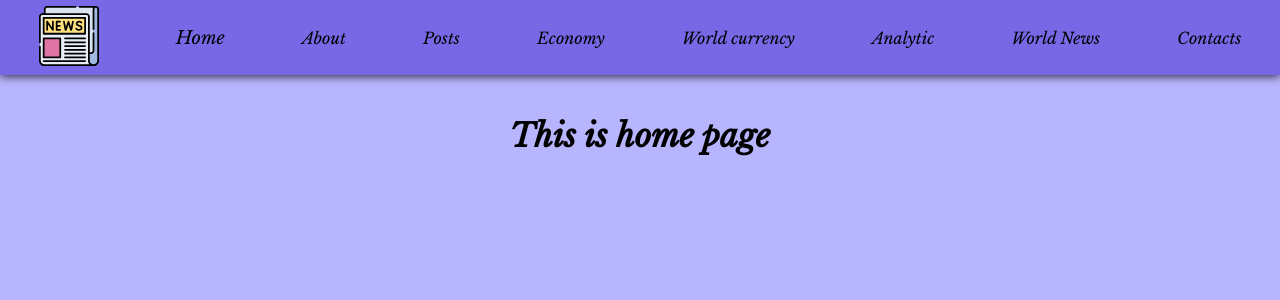
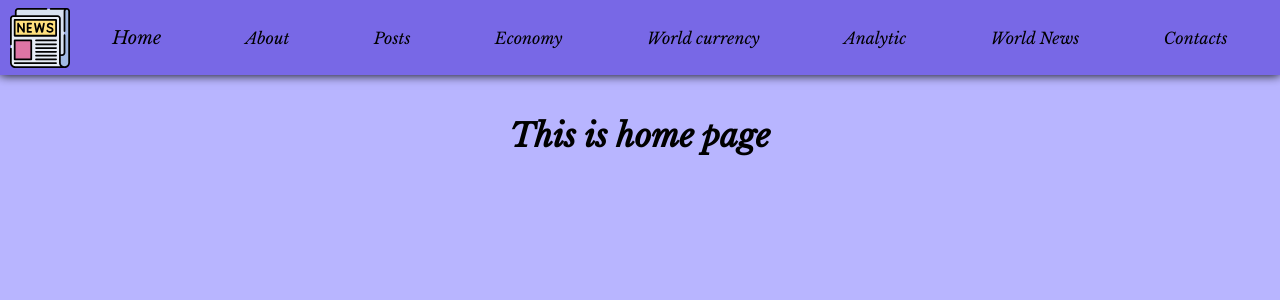
Before and after one commit to Erjankydyrov/router-example, a React (Create React App) app: page / in a window 1280 px wide. Shown: the top 300 px of the page. Built offline with nearby package versions, Linux system fonts and the light colour scheme.

Commit message:
corecetd some detalis

```diff
--- a/src/App.css
+++ b/src/App.css
@@ -16,6 +16,14 @@ html, body {
   background-size: cover;
 }
 
+.App .divNav {
+  display: flex;
+  justify-content: space-between;
+  align-items: center;
+  padding: 0 10px;
+  background-color: #7868e6;
+  box-shadow: 0 0 10px black;
+}
 .App .ulNav {
   padding: 0;
   display: flex;
@@ -24,8 +32,6 @@ html, body {
   margin: 0;
   width: 100%;
   min-height: 75px;
-  background-color: #7868e6;
-  box-shadow: 0 0 10px black;
 }
 .App .ulNav li {
   list-style-type: none;
--- a/src/App.js
+++ b/src/App.js
@@ -20,8 +20,9 @@ function App() {
 
   return (
     <div className="App">
+      <div className="divNav">
+        <img src = {logo} alt = ""/>
         <ul className="ulNav">
-        <li><img src = {logo} alt = ""/></li>
           <li><NavLink exact activeClassName="activeLink" activeStyle = {activeLinkStyle} to="/">Home</NavLink></li>
           <li><NavLink activeClassName="activeLink" activeStyle = {activeLinkStyle} to="/About">About</NavLink></li>
           <li><NavLink activeClassName="activeLink" activeStyle = {activeLinkStyle} to="/posts">Posts</NavLink></li>
@@ -31,6 +32,7 @@ function App() {
           <li><NavLink activeClassName="activeLink" activeStyle = {activeLinkStyle} to="/worldNews">World News</NavLink></li>
           <li><NavLink activeClassName="activeLink" activeStyle = {activeLinkStyle} to="/contacts">Contacts</NavLink></li>
         </ul>
+      </div>
       <Switch>
         <Route path="/about" component={About} />
         <Route path="/posts" component={Posts} />
```
Lines whose indentation alone changed are shown as unchanged.
